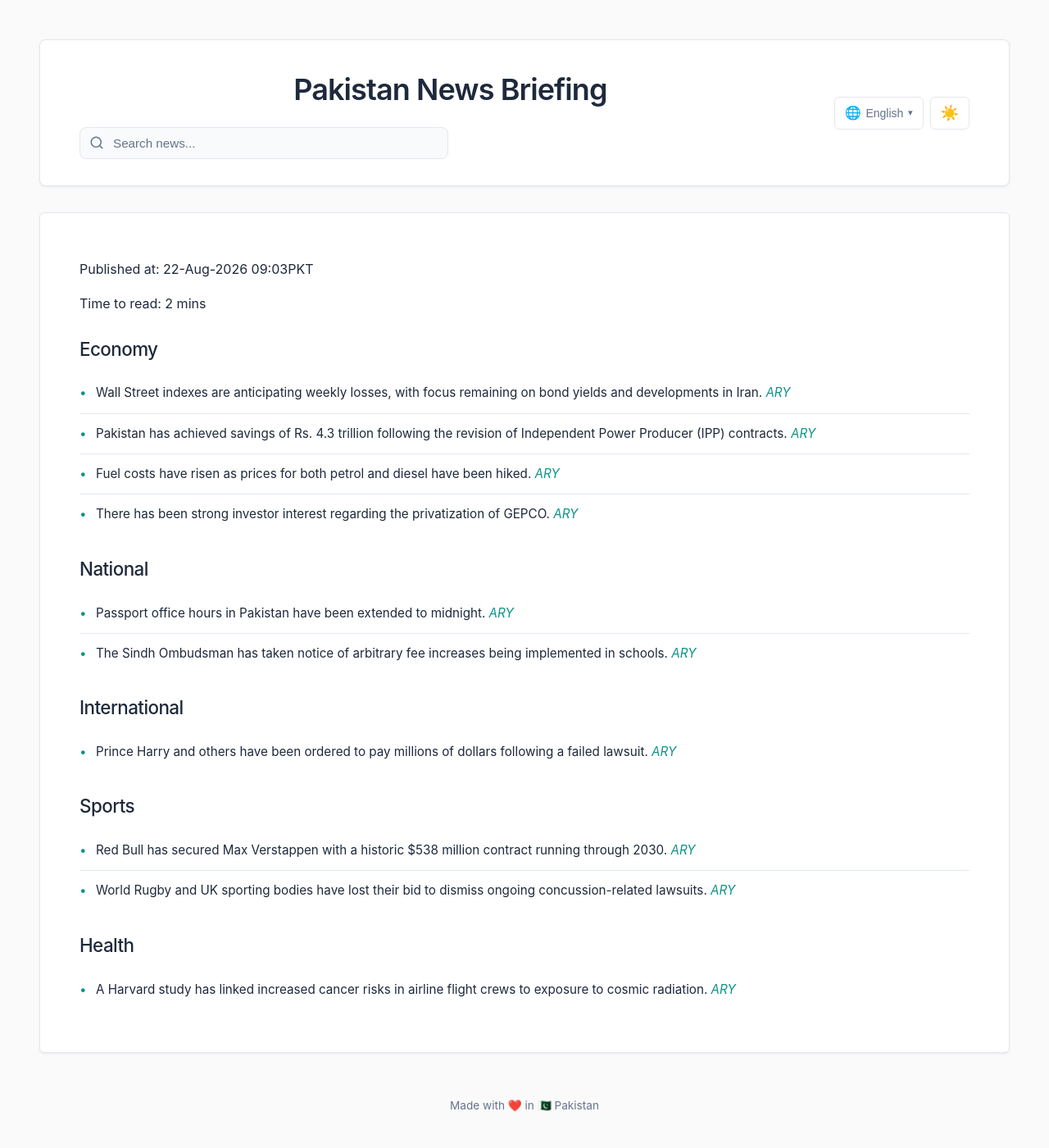
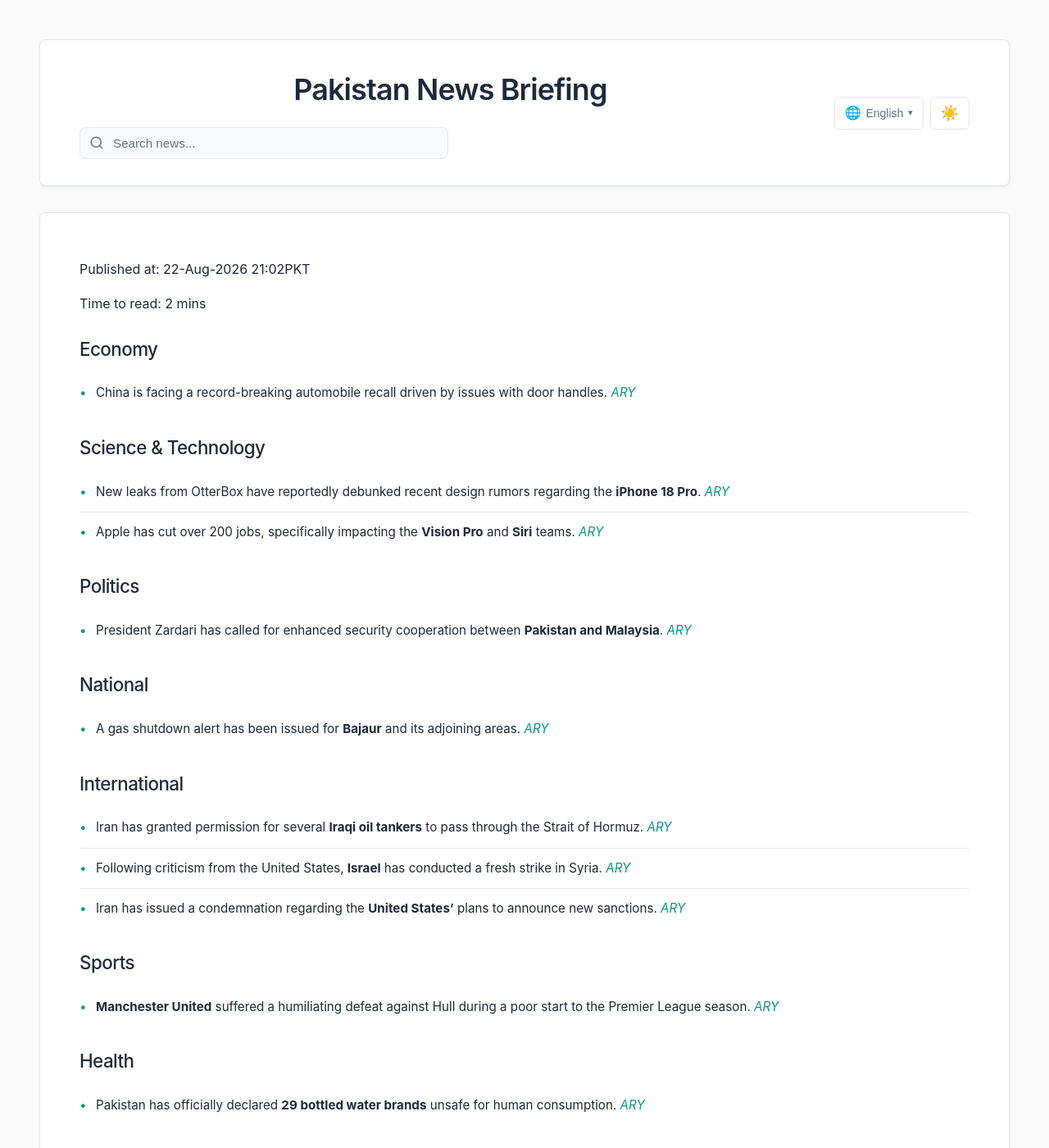
Before and after one commit to zsubzwary/news, a Jekyll site: the page built from en/index.md, in a window 1280 px wide and 1400 px high. Shown: the whole window at 82% size. Built offline with Jekyll 4.4.1, drawn with Linux system fonts in a browser that asks for light colours; some web fonts are replaced; comment, search, counter and statistics services are not loaded.

Commit message:
DateTime; 2026-08-22T16:02:57.287Z

```diff
--- a/en/index.md
+++ b/en/index.md
@@ -4,26 +4,30 @@ title: Pakistan News Briefing
 lang: en
 ---
 
-Published at: 22-Aug-2026 09:03PKT
+Published at: 22-Aug-2026 21:02PKT
 
 Time to read: 2 mins
 
 ### Economy
-- Wall Street indexes are anticipating weekly losses, with focus remaining on bond yields and developments in Iran. *[ARY](https://arynews.tv/wall-st-indexes-eye-weekly-losses-bond-yields-and-iran-in-focus)*
-- Pakistan has achieved savings of Rs. 4.3 trillion following the revision of Independent Power Producer (IPP) contracts. *[ARY](https://arynews.tv/pakistan-saves-rs-4-3-trillion-after-revising-ipp-contracts)*
-- Fuel costs have risen as prices for both petrol and diesel have been hiked. *[ARY](https://arynews.tv/petrol-price-hiked-diesel-also-becomes-more-expensive)*
-- There has been strong investor interest regarding the privatization of GEPCO. *[ARY](https://arynews.tv/strong-investor-interest-received-for-gepco-privatization)*
+- China is facing a record-breaking automobile recall driven by issues with door handles. *[ARY](https://arynews.tv/door-handles-behind-chinas-record-auto-recall)*
+
+### Science & Technology
+- New leaks from OtterBox have reportedly debunked recent design rumors regarding the **iPhone 18 Pro**. *[ARY](https://arynews.tv/iphone-18-pro-design-rumors-debunked-by-new-otterbox-case-leak)*
+- Apple has cut over 200 jobs, specifically impacting the **Vision Pro** and **Siri** teams. *[ARY](https://arynews.tv/apple-cuts-over-200-jobs-from-vision-pro-and-siri-teams)*
+
+### Politics
+- President Zardari has called for enhanced security cooperation between **Pakistan and Malaysia**. *[ARY](https://arynews.tv/president-zardari-calls-for-stronger-pakistan-malaysia-cooperation-in-security)*
 
 ### National
-- Passport office hours in Pakistan have been extended to midnight. *[ARY](https://arynews.tv/pakistan-extends-passport-office-hours-to-midnight)*
-- The Sindh Ombudsman has taken notice of arbitrary fee increases being implemented in schools. *[ARY](https://arynews.tv/sindh-ombudsman-takes-notice-of-arbitrary-fee-hikes-in-schools)*
+- A gas shutdown alert has been issued for **Bajaur** and its adjoining areas. *[ARY](https://arynews.tv/gas-shutdown-alert-issued-for-bajaur-and-adjoining-areas)*
 
 ### International
-- Prince Harry and others have been ordered to pay millions of dollars following a failed lawsuit. *[ARY](https://arynews.tv/prince-harry-and-others-ordered-to-pay-millions-over-failed-lawsuit)*
+- Iran has granted permission for several **Iraqi oil tankers** to pass through the Strait of Hormuz. *[ARY](https://arynews.tv/iran-grants-permission-for-a-number-of-iraqi-oil-tankers-to-pass-through-hormuz)*
+- Following criticism from the United States, **Israel** has conducted a fresh strike in Syria. *[ARY](https://arynews.tv/israel-conducts-fresh-strike-in-syria-after-us-criticism)*
+- Iran has issued a condemnation regarding the **United States'** plans to announce new sanctions. *[ARY](https://arynews.tv/iran-condemns-us-plans-to-announce-new-sanctions)*
 
 ### Sports
-- Red Bull has secured Max Verstappen with a historic $538 million contract running through 2030. *[ARY](https://arynews.tv/red-bull-pays-up-big-signs-max-verstappen-to-historic-538-million-contract-to-2030)*
-- World Rugby and UK sporting bodies have lost their bid to dismiss ongoing concussion-related lawsuits. *[ARY](https://arynews.tv/world-rugby-uk-bodies-lose-bid-to-throw-out-concussion-lawsuits)*
+- **Manchester United** suffered a humiliating defeat against Hull during a poor start to the Premier League season. *[ARY](https://arynews.tv/man-utd-humiliated-by-hull-in-dismal-start-to-premier-league-season)*
 
 ### Health
-- A Harvard study has linked increased cancer risks in airline flight crews to exposure to cosmic radiation. *[ARY](https://arynews.tv/harvard-study-links-higher-cancer-risk-to-airline-flight-crews-due-to-cosmic-radiation-exposure)*
+- Pakistan has officially declared **29 bottled water brands** unsafe for human consumption. *[ARY](https://arynews.tv/pakistan-declares-29-bottled-water-brands-unsafe-for-human-consumption)*
```
